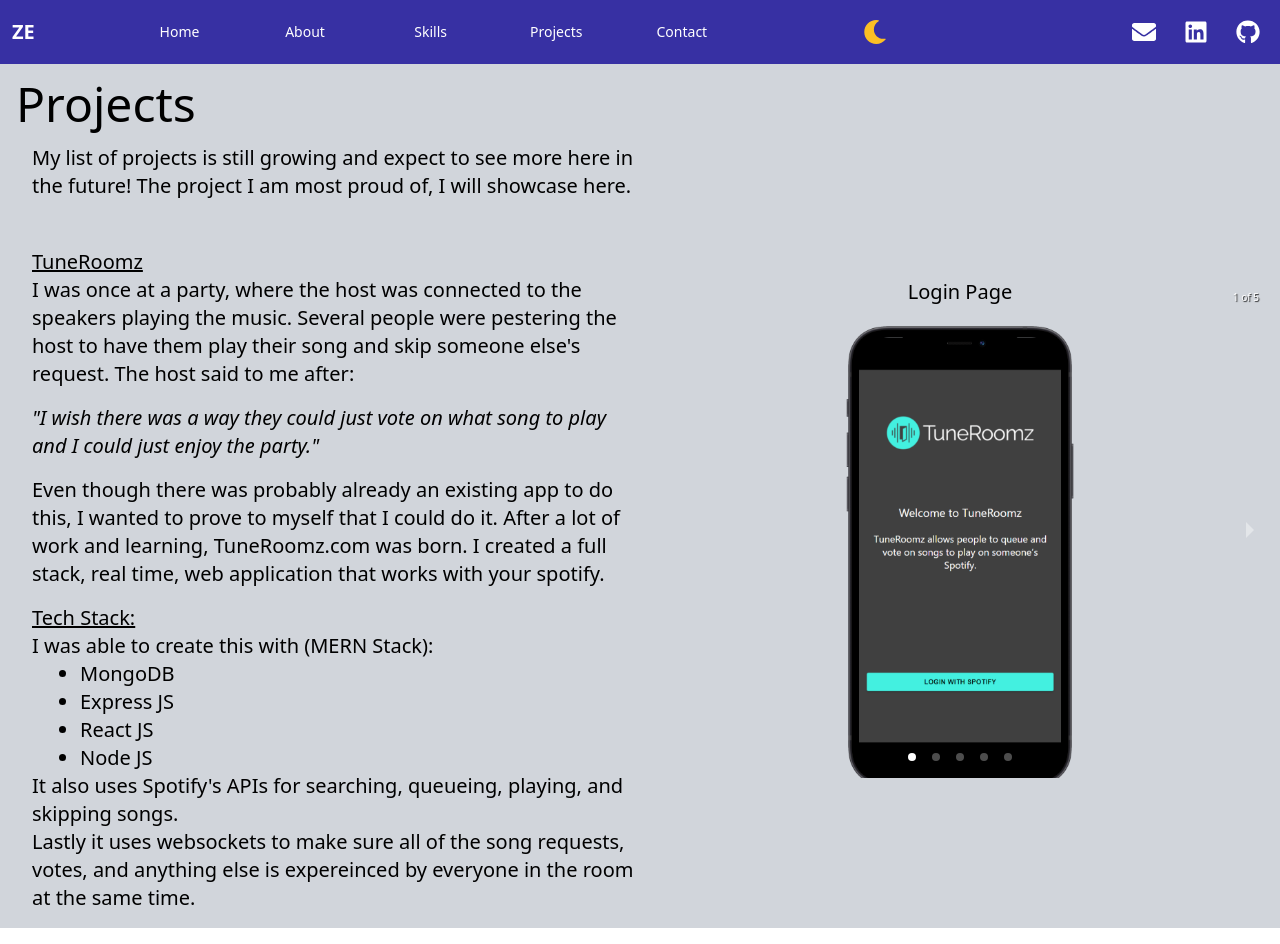
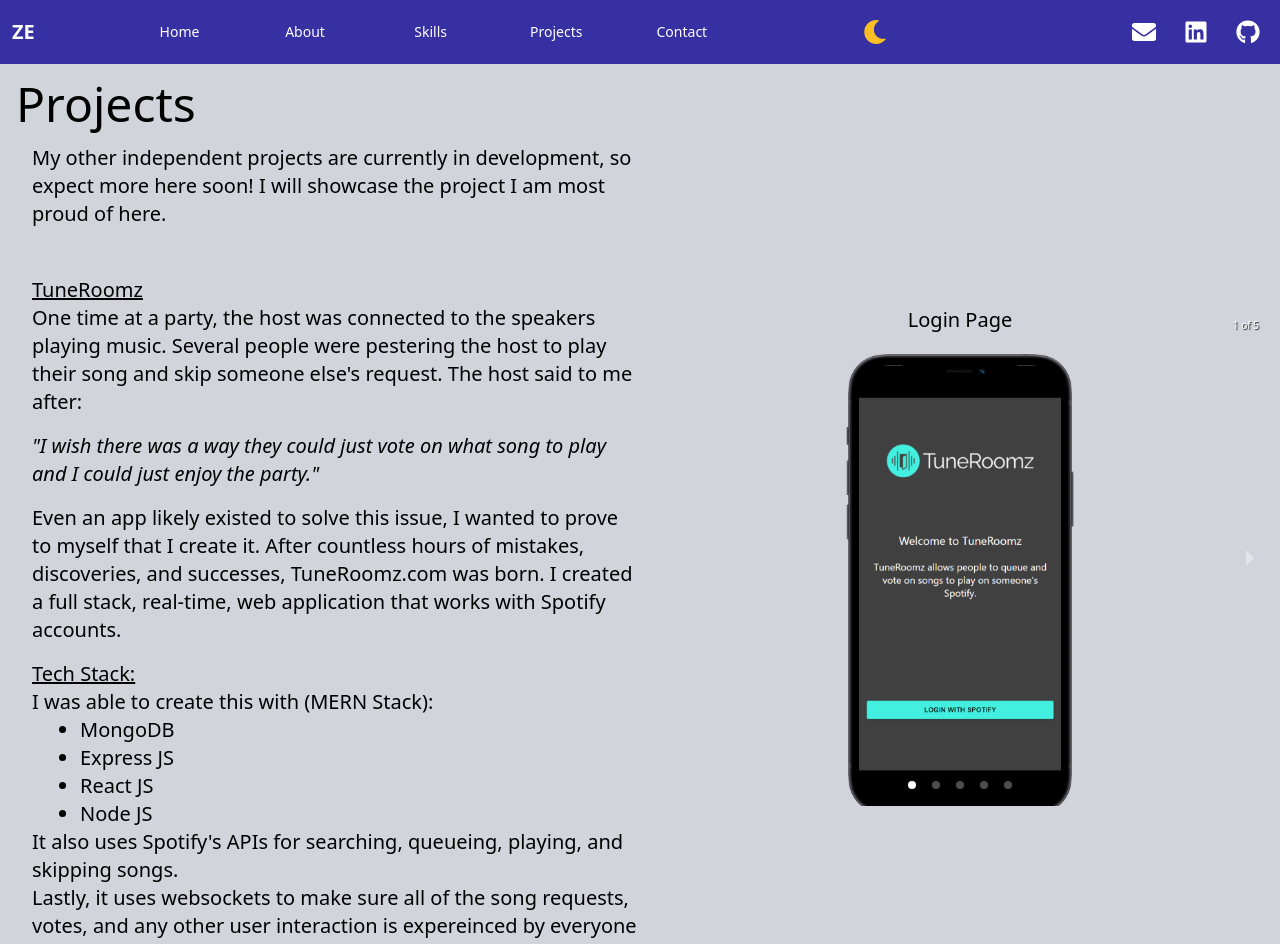
Before and after one commit to Catmanfondue/Zac-Eckert-Portfolio, a Next.js app: page /projects in a window 1280 px wide. Shown: the top 944 px of the page. Built offline with nearby package versions, Linux system fonts and the light colour scheme.

Commit message:
Text changes

```diff
--- a/components/Skills/BackEndTab.tsx
+++ b/components/Skills/BackEndTab.tsx
@@ -7,21 +7,21 @@
 		<div className='px-8 pb-2 flex flex-col  gap-4 '>
 			<h2 className='text-xl underline lg:text-3xl'>Back End / Other</h2>
 			<motion.p variants={fadeInUp} className=''>
-				I do have a front end focus, but I am not exclusively a front end
-				engineer.
+				Much of my tech skills are highlighted through front end engineering;
+				however, my tech expertise also touches on some backend technologies.
 			</motion.p>
 
 			<motion.p variants={fadeInUp} className=''>
-				As I mentioned in my &quot;Front End&quot; section, my degree taught
-				very little for Front End tech. My courses were primarily focused on
-				Java, C#, and SQL.
+				As I mentioned in my &quot;Front End&quot; section, my degree had an
+				emphasis on backend tech. My courses were primarily focused on Java, C#,
+				and SQL.
 			</motion.p>
 
 			<motion.p variants={fadeInUp}>
-				I still interact with backend code on a weekly basis (C#), and still
-				push myself to keep learning backend / devops technologies as well.
-				GraphQL specifically is going to be something I will be learning very
-				soon instead of the REST API&apos;s that I&apos;m used to building.
+				I work with backend technologies frequently, mainly C#, and continue to
+				push myself to keep learning backend/devops technologies. Specifically,
+				GraphQL is something I am beginning to learn and am excited to impliment
+				over traditional REST APIs.
 			</motion.p>
 		</div>
 	);
--- a/components/Skills/FrontEndTab.tsx
+++ b/components/Skills/FrontEndTab.tsx
@@ -7,14 +7,14 @@
 		<div className='px-8 pb-2 flex flex-col  gap-4 '>
 			<h2 className='text-xl underline lg:text-3xl'>Front End</h2>
 			<motion.p variants={fadeInUp} className=''>
-				Although I have a degree in software development, most of the front end
-				tech I know, I have learned on my own.
+				Although I have a degree in software development most of the front end
+				tech I know I learned on my own.
 			</motion.p>
 
 			<motion.p variants={fadeInUp} className=''>
 				Learning new tech is my favorite part of being a Front End Engineer. The
-				first tech I learned on my own was React. I watched youtube tutorials,
-				attended{' '}
+				first language I learned independently was React. I watched youtube
+				tutorials, attended{' '}
 				<a
 					href='https://www.headway.io/reactjs-green-bay'
 					className='underline'
@@ -25,9 +25,10 @@
 				<br />
 			</motion.p>
 			<motion.p variants={fadeInUp} className=''>
-				Once I was comfortable with it, I demo&apos;d React to my manager and
-				senior developers and they decided to switch all our new web development
-				to React, and I assisted anyone that needed help learning it.
+				Once I was comfortable with React, I demo&apos;d it to my manager and
+				senior developers. Following the demo, they decided to switch all our
+				new web development to React. I then voulenteered to teach my team how
+				to use the new framework.
 			</motion.p>
 
 			<motion.p variants={fadeInUp}>
@@ -41,7 +42,7 @@
 				thorough standards.
 			</motion.p>
 			<motion.p variants={fadeInUp}>
-				This website for example uses{' '}
+				This website, for example, uses{' '}
 				<a href='https://nextjs.org/' className='underline'>
 					Next.js
 				</a>
--- a/pages/about.tsx
+++ b/pages/about.tsx
@@ -54,7 +54,7 @@
 								I am originally from Green Bay, Wisconsin and have been
 								programming since highschool. I graduated college with a degree
 								in software development. Following graduation, I worked for 3
-								years at a company in Green Bay. Later I moved to a Salt Lake
+								years at a company in Green Bay. Later, I moved to a Salt Lake
 								City to join a more competitive and advanced tech culture.
 							</p>
 						</motion.div>
@@ -62,14 +62,17 @@
 							<h2 className='text-xl underline lg:text-3xl'>Outside of Tech</h2>
 
 							<p className=''>
-								My hobbies include hiking, playing basketball, and recently, I
-								began bouldering at a nearby rock climbing gym.
+								My hobbies include hiking, playing basketball, and recently,
+								bouldering! Although it is clear that I am a beginner compared
+								to other climbers, I find it satisfying to challenge myself with
+								a new activity.
 							</p>
 
 							<p className='mt-4 '>
-								Additionally, you can also find me spending time with my
-								significant other, my dog (Roxy), or grabbing a beer at a local
-								brewery with friends.
+								When I&apos;m not outdoors or doing something active, you can
+								find me spending time with my girlfriend my dog. I also enjoy
+								playing video games, going to local breweries and cheering on my
+								favorite sports teams: Green Bay Packers and Milwaukee Bucks.
 							</p>
 						</motion.div>
 					</motion.div>
--- a/pages/contact.tsx
+++ b/pages/contact.tsx
@@ -24,13 +24,11 @@
 					</motion.h2>
 					<motion.div variants={fadeInUp}>
 						<p className='my-4 md:w-1/2'>
-							If you are interested in working together, have any questions or
-							just want to say hello, don&apos;t hesitate feel reach out. I like
-							to stay on top of these messages and should respond in 1-2 days.
+							If you are interested in working together, have any questions, or
+							just want to say introduce yourself, please don&apos;t hesitate to
+							reach out. I like to stay current with these messages, so I will
+							respond within 1-2 days.
 						</p>
-						<span className='italic'>
-							*I currently am only interested in jobs that can be done remotely.
-						</span>
 					</motion.div>
 					<motion.div
 						variants={fadeInUp}
--- a/pages/projects.tsx
+++ b/pages/projects.tsx
@@ -23,18 +23,18 @@
 						className='leftContent sm:ml-4 sm:w-1/2'
 					>
 						<motion.p variants={fadeInUp}>
-							My list of projects is still growing and expect to see more here
-							in the future! The project I am most proud of, I will showcase
-							here.
+							My other independent projects are currently in development, so
+							expect more here soon! I will showcase the project I am most proud
+							of here.
 						</motion.p>
 						<motion.div className='mt-6 sm:mt-12' variants={fadeInUp}>
 							<motion.h2 className='text-xl underline'>TuneRoomz</motion.h2>
 
 							<motion.p>
-								I was once at a party, where the host was connected to the
-								speakers playing the music. Several people were pestering the
-								host to have them play their song and skip someone else&apos;s
-								request. The host said to me after:{' '}
+								One time at a party, the host was connected to the speakers
+								playing music. Several people were pestering the host to play
+								their song and skip someone else&apos;s request. The host said
+								to me after:{' '}
 							</motion.p>
 
 							<motion.div className='my-4'>
@@ -45,11 +45,11 @@
 							</motion.div>
 
 							<motion.p>
-								Even though there was probably already an existing app to do
-								this, I wanted to prove to myself that I could do it. After a
-								lot of work and learning, TuneRoomz.com was born. I created a
-								full stack, real time, web application that works with your
-								spotify.
+								Even an app likely existed to solve this issue, I wanted to
+								prove to myself that I create it. After countless hours of
+								mistakes, discoveries, and successes, TuneRoomz.com was born. I
+								created a full stack, real-time, web application that works with
+								Spotify accounts.
 							</motion.p>
 						</motion.div>
 						<motion.div variants={fadeInUp} className='mt-4'>
@@ -66,9 +66,9 @@
 								playing, and skipping songs.
 							</p>
 							<p>
-								Lastly it uses websockets to make sure all of the song requests,
-								votes, and anything else is expereinced by everyone in the room
-								at the same time.
+								Lastly, it uses websockets to make sure all of the song
+								requests, votes, and any other user interaction is expereinced
+								by everyone in the room simultaneously.
 							</p>
 						</motion.div>
 					</motion.div>
```
